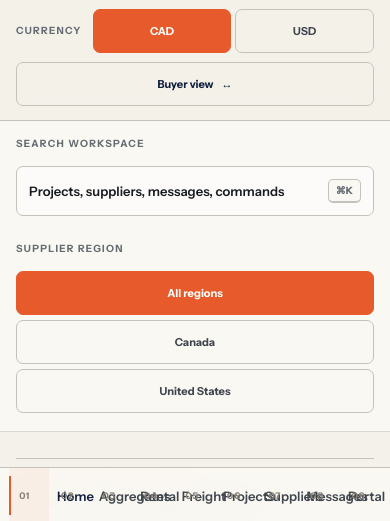
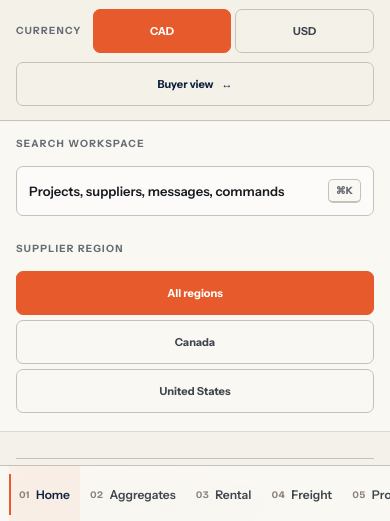
Before and after one commit to Emife1/sitesupply, a website with bundled scripts: page workspace.html in a window 390 px wide. Shown: the part 320-841 px from the top of the page. Built offline with nearby package versions, Linux system fonts and the light colour scheme; a script that the page names is missing.

Commit message:
fix: keep workspace mobile navigation legible

```diff
--- a/styles.css
+++ b/styles.css
@@ -747,3 +747,36 @@
   .workspace-page .topbar-actions{display:grid;grid-template-columns:1fr;width:100%}
   .workspace-page .control-group{display:grid;grid-template-columns:auto 1fr 1fr;align-items:center}
 }
+
+
+/* WORKSPACE_MOBILE_NAV_REPAIR_V9 */
+@media(max-width:900px){
+  .workspace-page .mobile-nav{
+    overflow-x:auto;
+    overflow-y:hidden;
+    scroll-padding-inline:12px;
+    -webkit-overflow-scrolling:touch;
+  }
+  .workspace-page .mobile-link{
+    flex:0 0 auto;
+    display:flex;
+    width:auto;
+    min-width:96px;
+    min-height:58px;
+    align-items:center;
+    justify-content:center;
+    gap:6px;
+    padding:9px 12px;
+    white-space:nowrap;
+    text-align:center;
+  }
+  .workspace-page .mobile-link:hover,
+  .workspace-page .mobile-link.active{padding-left:12px}
+  .workspace-page .mobile-link .nav-arrow{display:none}
+  .workspace-page .mobile-link .nav-index{flex:none}
+}
+@media(max-width:430px){
+  .workspace-page .mobile-link{min-width:88px;padding-inline:10px;font-size:12px}
+  .workspace-page .mobile-link:hover,
+  .workspace-page .mobile-link.active{padding-left:10px}
+}
```
